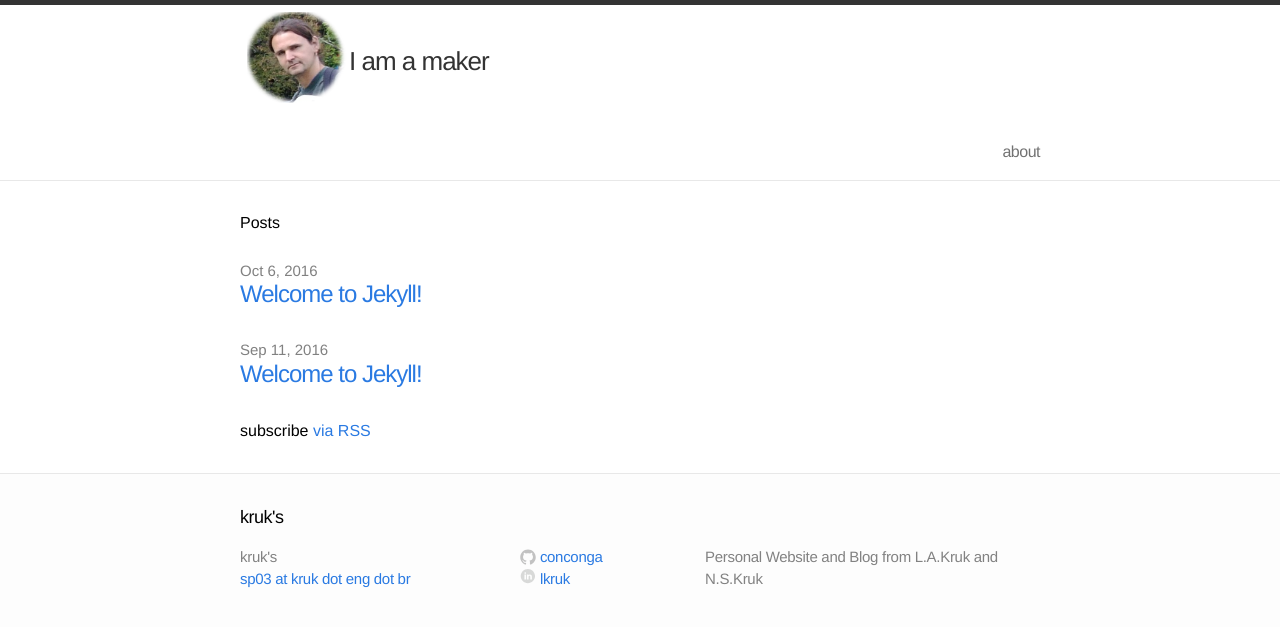
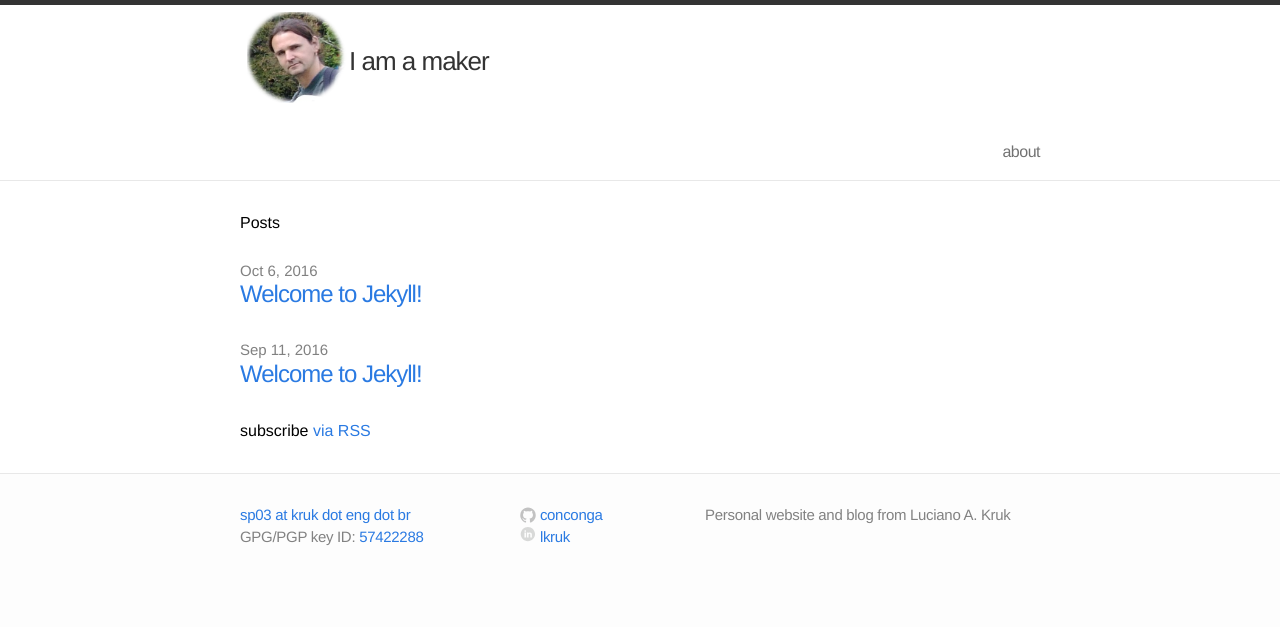
Before and after one commit to conconga/website-kruk.eng.br, a Jekyll site: the page built from blog_lu/index.html, in a window 1280 px wide. Shown: the top 627 px of the page. Built offline with Jekyll 4.4.1, drawn with Linux system fonts in a browser that asks for light colours.

Commit message:
adicionei a chave publica ao rodape do blog

```diff
--- a/_includes/blog_1_footer.html
+++ b/_includes/blog_1_footer.html
@@ -2,16 +2,16 @@
 
   <div class="wrap">
 
-    <h2 class="footer-heading">{{ site.title }}</h2>
-
+    <!-- ################################## -->
     <!-- COLUNA 1 -->
     <div class="footer-col-1 column">
       <ul>
-        <li>{{ site.title }}</li>
         <li><a href="mailto:{{ site.email }}">{{ site.email }}</a></li>
+        <li>GPG/PGP key ID: <a href="/lak-57422288.pub">57422288</a><br /></li>
       </ul>
     </div>
 
+    <!-- ################################## -->
     <!-- COLUNA 2 -->
     <div class="footer-col-2 column">
       <ul>
@@ -79,9 +79,10 @@
       </ul>
     </div>
 
+    <!-- ################################## -->
     <!-- COLUNA 3 -->
     <div class="footer-col-3 column">
-      <p class="text">{{ site.description }}</p>
+      <p class="text">Personal website and blog from Luciano A. Kruk</p>
     </div>
 
   </div>
```
Also changed, not shown: 1 other file.
